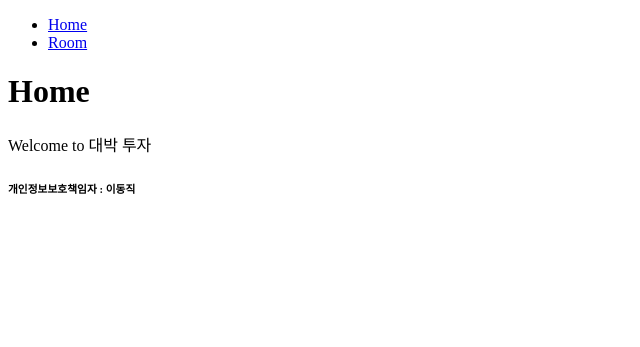
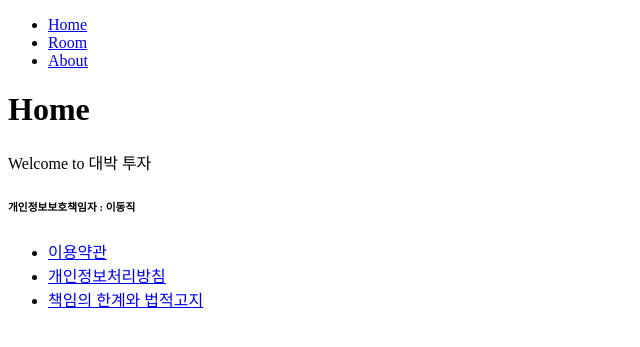
Before and after one commit to dorongjik/blog_vacation, a Django app: page / in a window 1280 px wide. Shown: the top 347 px of the page, without its empty margins (0-640 px from the left). Run offline with Django 3.2, Linux system fonts and the light colour scheme.

Commit message:
update link : policies in footer

```diff
--- a/crypto_blog/crypto_blog/templates/footer.html
+++ b/crypto_blog/crypto_blog/templates/footer.html
@@ -1 +1,6 @@
 <h6>개인정보보호책임자 : 이동직</h6>
+<ul>
+  <li><a href="{% url "terms" %}">이용약관</a></li>
+  <li><a href="{% url "privacy" %}">개인정보처리방침</a></li>
+  <li><a href="{% url "disclaimer" %}">책임의 한계와 법적고지</a></li>
+</ul>
--- a/crypto_blog/crypto_blog/templates/header.html
+++ b/crypto_blog/crypto_blog/templates/header.html
@@ -3,6 +3,7 @@
     <ul>
       <li><a href="{% url "home" %}">Home</a></li>
       <li><a href="#">Room</a></li>
+      <li><a href="{% url "about" %}">About</a></li>
     </ul>
   </nav>
 </header>
--- a/crypto_blog/crypto_blog/urls.py
+++ b/crypto_blog/crypto_blog/urls.py
@@ -8,4 +8,9 @@ urlpatterns = [
 
     url(r'^$', home, name="home"), # 앞의 home은 함수 home, 뒤의 name=home은 template쪽에서 django template("{% url : home %}")을 쓰기 위한 것.
     url(r'^rooms/(?P<room_id>\d+)/$', room, name="room"),
+    url(r'^about/$', about, name="about"),
+
+    url(r'^policy/terms/$', terms, name="terms"),
+    url(r'^policy/privacy/$', privacy, name="privacy"),
+    url(r'^policy/disclaimer/$', disclaimer, name="disclaimer"),
 ]
--- a/crypto_blog/crypto_blog/views/__init__.py
+++ b/crypto_blog/crypto_blog/views/__init__.py
@@ -1,2 +1,5 @@
 from .home import home
 from .room import room
+from .about import about
+
+from .policy import *
```
